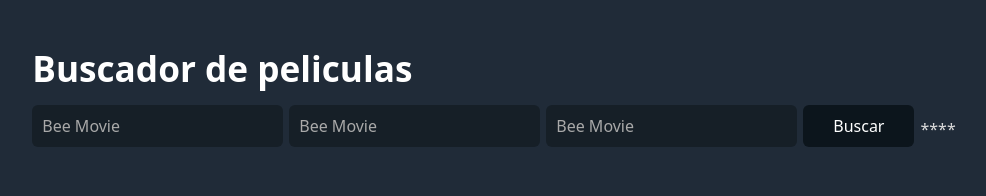
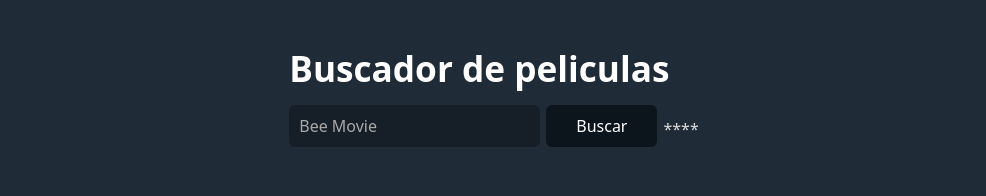
Before and after one commit to Jeanpefe/cursoReactMidu, a React (Vite) app in the folder proyectos/05-api-peliculas/: page / in a window 1280 px wide. Shown: the top 196 px of the page, without its empty margins (146-1132 px from the left). Built offline with nearby package versions, Linux system fonts and the light colour scheme.

Commit message:
uncontrolled form

```diff
--- a/proyectos/05-api-peliculas/src/App.jsx
+++ b/proyectos/05-api-peliculas/src/App.jsx
@@ -7,10 +7,11 @@ import { useMovies } from './hooks/useMovies'
 function App() {
   const {movies} = useMovies()
 
+  // Forma no controlada: usando el árbol del DOM y confiando en que están los elementos. Es la más sencilla y más óptima. Normalmente recomendada
   const handleSubmit = (event) => {
     event.preventDefault() //evitar que se envie el formulario de la forma estándar, pudiendo definir logica custom
-    const fields = Object.fromEntries(new window.FormData(event.target)) //Object.fromEntries convierte los pares key/value en propiedades del objeto
-    console.log(fields)
+    const {query} = Object.fromEntries(new window.FormData(event.target)) //Object.fromEntries convierte los pares key/value en propiedades del objeto
+    console.log(query)
   }
 
   return (
@@ -19,8 +20,6 @@ function App() {
         <h1>Buscador de peliculas</h1>
         <form className='form' onSubmit={handleSubmit}>
           <input name="query" placeholder='Bee Movie' />
-          <input name="otro" placeholder='Bee Movie' />
-          <input name="another" placeholder='Bee Movie' />
           <button type='submit'>Buscar</button>****
         </form>
       </header>
```
